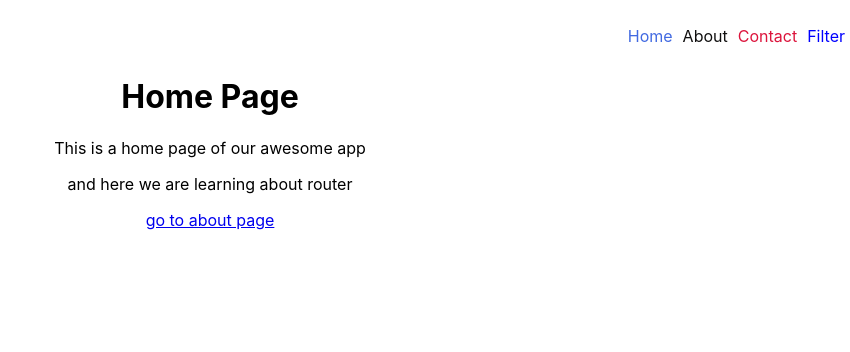
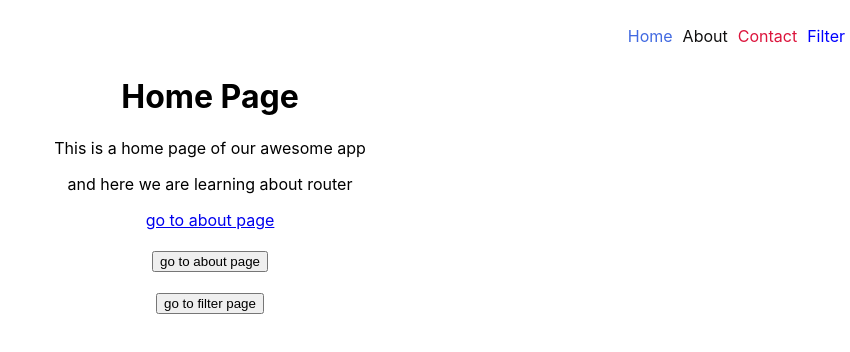
Before and after one commit to rolitiwari1234/React-1, a React (Create React App) app in the folder my-app/: page / in a window 1280 px wide. Shown: the top 352 px of the page, without its empty margins (430-1280 px from the left). Built offline with nearby package versions, Linux system fonts and the light colour scheme.

Commit message:
Navigation on click

```diff
--- a/my-app/src/components/Home.js
+++ b/my-app/src/components/Home.js
@@ -1,13 +1,20 @@
-import {Link} from "react-router-dom"
+import {Link,useNavigate} from "react-router-dom"
 
 function Home (){
+    const navigate = useNavigate();
+    const navToPage = (url)=>{
+        navigate(url)
+
+    }
     return(
         <div>
 
     <h1>Home Page</h1>
     <p>This is a home page of our awesome app</p>
     <p>and here we are learning about router</p>
-    <Link to = "/about"> go to about page</Link>
+    <Link to = "/about"> go to about page</Link><br/><br/>
+    <button onClick={()=>navToPage('/about')}>go to about page</button><br/><br/>
+    <button onClick={()=>navToPage('/filter')}>go to filter page</button>
     </div>
     )
 }
```
